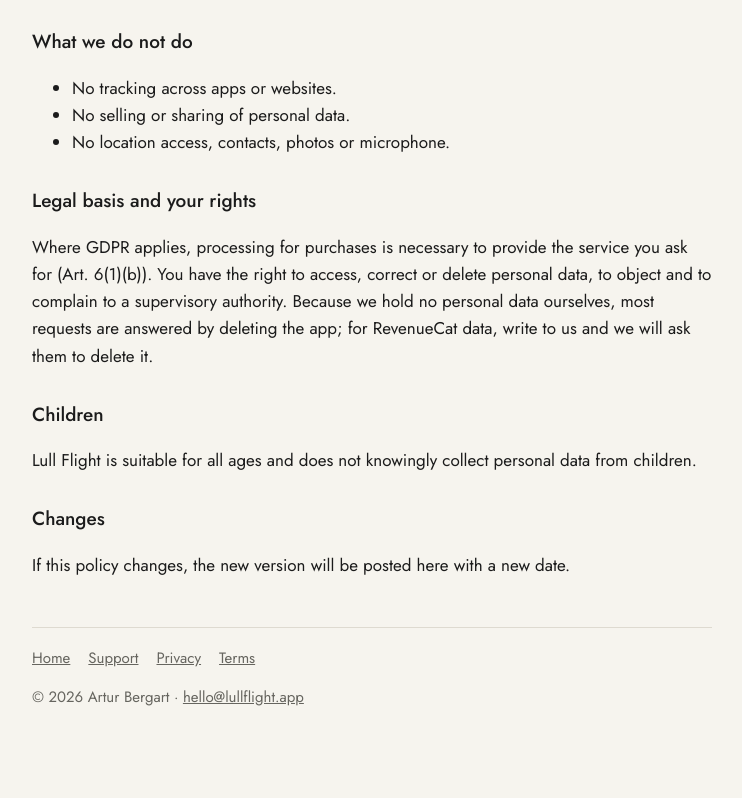
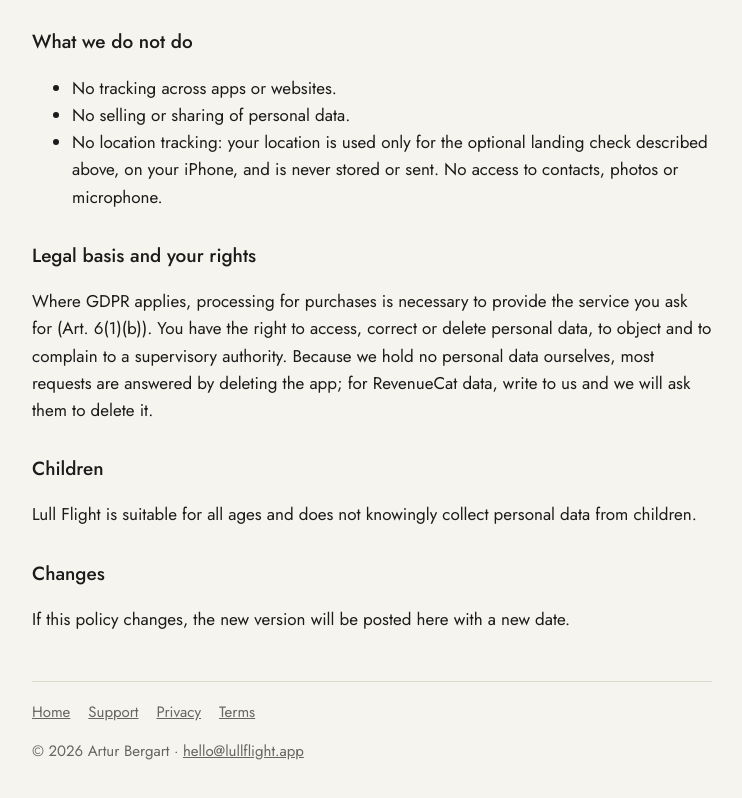
Before and after one commit to arturbergart/lull-flight-site, a plain HTML site: page privacy/index.html in a window 1280 px wide. Shown: the part 1496-2294 px from the top of the page, without its empty margins (268-1010 px from the left). Drawn offline with Linux system fonts and the light colour scheme.

Commit message:
Privacy: location is used only for the optional landing check
Removes the contradiction between 'No location access' and the landing-check section.

Co-Authored-By: Claude Opus 5.5 <noreply@anthropic.com>
Claude-Session: https://claude.ai/code/session_012qjw68imQCV6ngRFqUUAtk

```diff
--- a/privacy/index.html
+++ b/privacy/index.html
@@ -16,7 +16,7 @@ nav{margin-top:48px;padding-top:18px;border-top:1px solid var(--line);display:fl
 <h2>Data that stays on your device</h2><p>Your chosen routes, medals, quiz and game progress, settings and the last weather check are stored on your iPhone. If iCloud is turned on, your medals and progress are also kept in your own iCloud account, so they survive a reinstall and appear on your other devices. We cannot see them.</p>
 <h2>Purchases</h2><p>Lull Plus is sold through Apple. Apple handles payment; we never see your card details or Apple Account. To check whether your subscription is active, the app uses RevenueCat, Inc., which receives a random anonymous app ID, your purchase history for Lull Flight and basic technical information (such as app version and device type). This is used to provide the subscription and to show us anonymous purchase statistics (for example, how many people start a free trial). See <a href="https://www.revenuecat.com/privacy">RevenueCat's privacy policy</a>.</p>
 <h2>Weather warnings on your route</h2><p>When you open your flight sheet before a flight (with Lull Plus), or tap the weather icon during a flight, the app downloads the current public aviation weather warnings (SIGMETs) from the NOAA Aviation Weather Center (aviationweather.gov, a US government service) and compares them with your route on your iPhone. Your route is not sent anywhere, and neither is your location, name or any identifier. Like any web service, aviationweather.gov receives your device's IP address in order to answer; see the <a href="https://www.weather.gov/privacy">National Weather Service privacy policy</a>. Nothing else in the app uses the internet, except opening source links you tap.</p>
-<h2>Weather at your arrival city</h2><p>When you open your flight sheet before a flight, or land, and your iPhone is online, the app asks Apple Weather (WeatherKit) for the current weather at the destination airport, and Apple’s map service for that airport’s time zone. Only the airport’s coordinates are sent, never your own location. Apple handles these requests under its own privacy policy; we receive nothing.</p><h2>Confirming a landing (optional)</h2><p>If you have already allowed Lull Flight to use your location, the app checks it once when you land, compares it with the arrival airport on your iPhone and keeps only the answer "confirmed" on the medal. If you haven't allowed it, the app does not ask at that moment. It asks only if you mark a landing much earlier than expected. Your location is never stored or sent anywhere. You can say no, and the medal is yours either way.</p><h2>What we do not do</h2><ul><li>No tracking across apps or websites.</li><li>No selling or sharing of personal data.</li><li>No location access, contacts, photos or microphone.</li></ul>
+<h2>Weather at your arrival city</h2><p>When you open your flight sheet before a flight, or land, and your iPhone is online, the app asks Apple Weather (WeatherKit) for the current weather at the destination airport, and Apple’s map service for that airport’s time zone. Only the airport’s coordinates are sent, never your own location. Apple handles these requests under its own privacy policy; we receive nothing.</p><h2>Confirming a landing (optional)</h2><p>If you have already allowed Lull Flight to use your location, the app checks it once when you land, compares it with the arrival airport on your iPhone and keeps only the answer "confirmed" on the medal. If you haven't allowed it, the app does not ask at that moment. It asks only if you mark a landing much earlier than expected. Your location is never stored or sent anywhere. You can say no, and the medal is yours either way.</p><h2>What we do not do</h2><ul><li>No tracking across apps or websites.</li><li>No selling or sharing of personal data.</li><li>No location tracking: your location is used only for the optional landing check described above, on your iPhone, and is never stored or sent. No access to contacts, photos or microphone.</li></ul>
 <h2>Legal basis and your rights</h2><p>Where GDPR applies, processing for purchases is necessary to provide the service you ask for (Art. 6(1)(b)). You have the right to access, correct or delete personal data, to object and to complain to a supervisory authority. Because we hold no personal data ourselves, most requests are answered by deleting the app; for RevenueCat data, write to us and we will ask them to delete it.</p>
 <h2>Children</h2><p>Lull Flight is suitable for all ages and does not knowingly collect personal data from children.</p>
 <h2>Changes</h2><p>If this policy changes, the new version will be posted here with a new date.</p>
```
